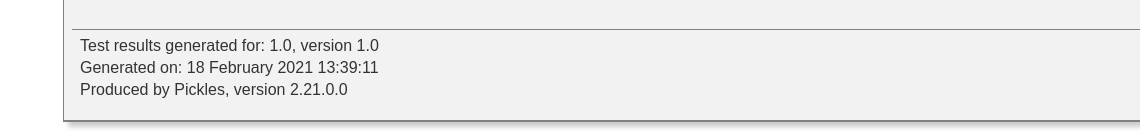
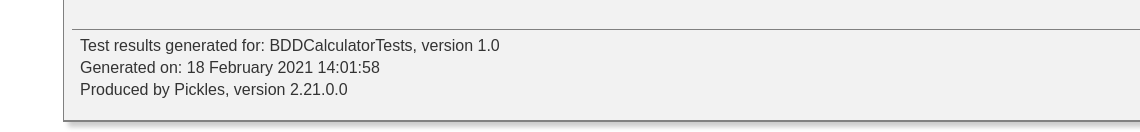
Before and after one commit to ZairGitHub/BDD-Calculator, a plain HTML site: page PicklesDocumentation/Calculator.html in a window 1280 px wide. Shown: the part 6408-6540 px from the top of the page, 0-1140 px from the left. Drawn offline with Linux system fonts and the light colour scheme.

Commit message:
Update Pickles documentation

```diff
--- a/PicklesDocumentation/Calculator.html
+++ b/PicklesDocumentation/Calculator.html
@@ -664,8 +664,8 @@ $(document).ready(function() {
         </ul>
       </div>
       <div id="footer">
-        <p>Test results generated for: 1.0, version 1.0</p>
-        <p>Generated on: 18 February 2021 13:39:11</p>
+        <p>Test results generated for: BDDCalculatorTests, version 1.0</p>
+        <p>Generated on: 18 February 2021 14:01:58</p>
         <p>Produced by Pickles, version 2.21.0.0</p>
       </div>
     </div>
```
Also changed, not shown: PicklesDocumentation/index.html (+2 -2 lines).
